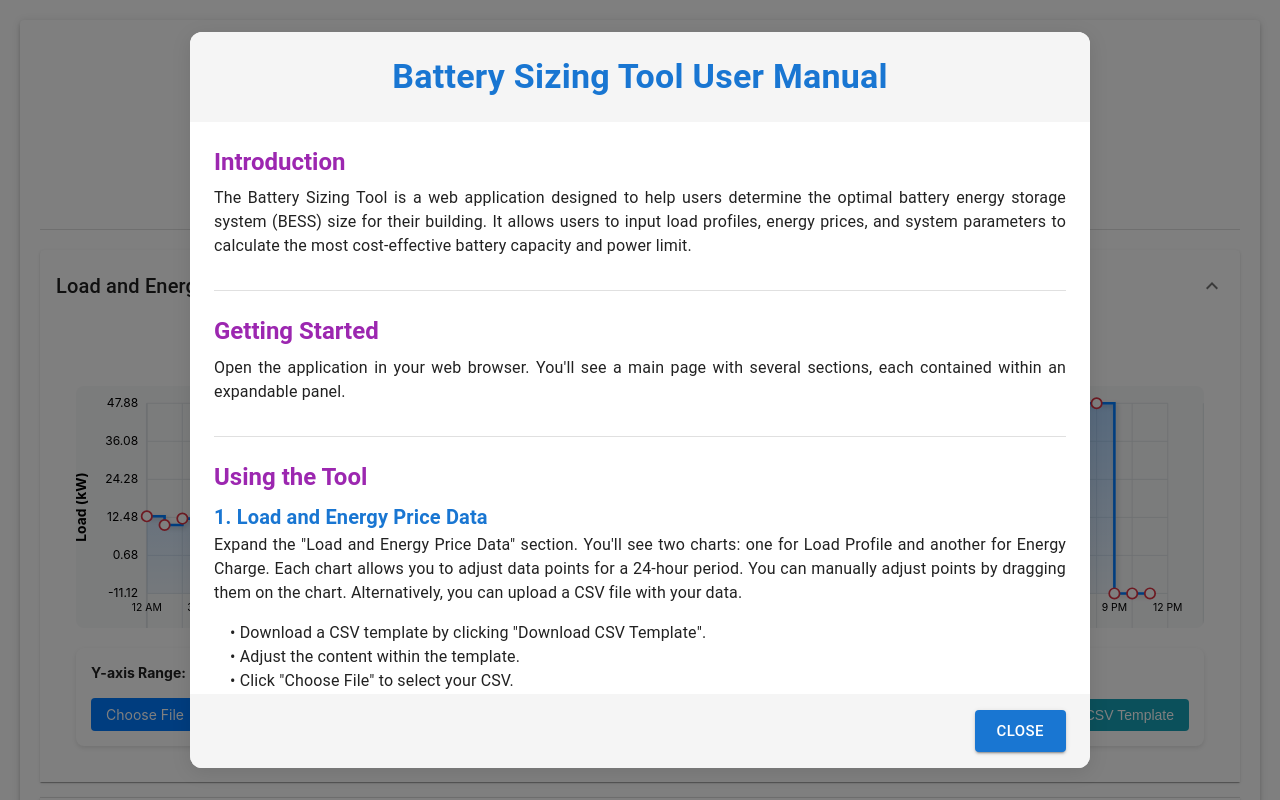
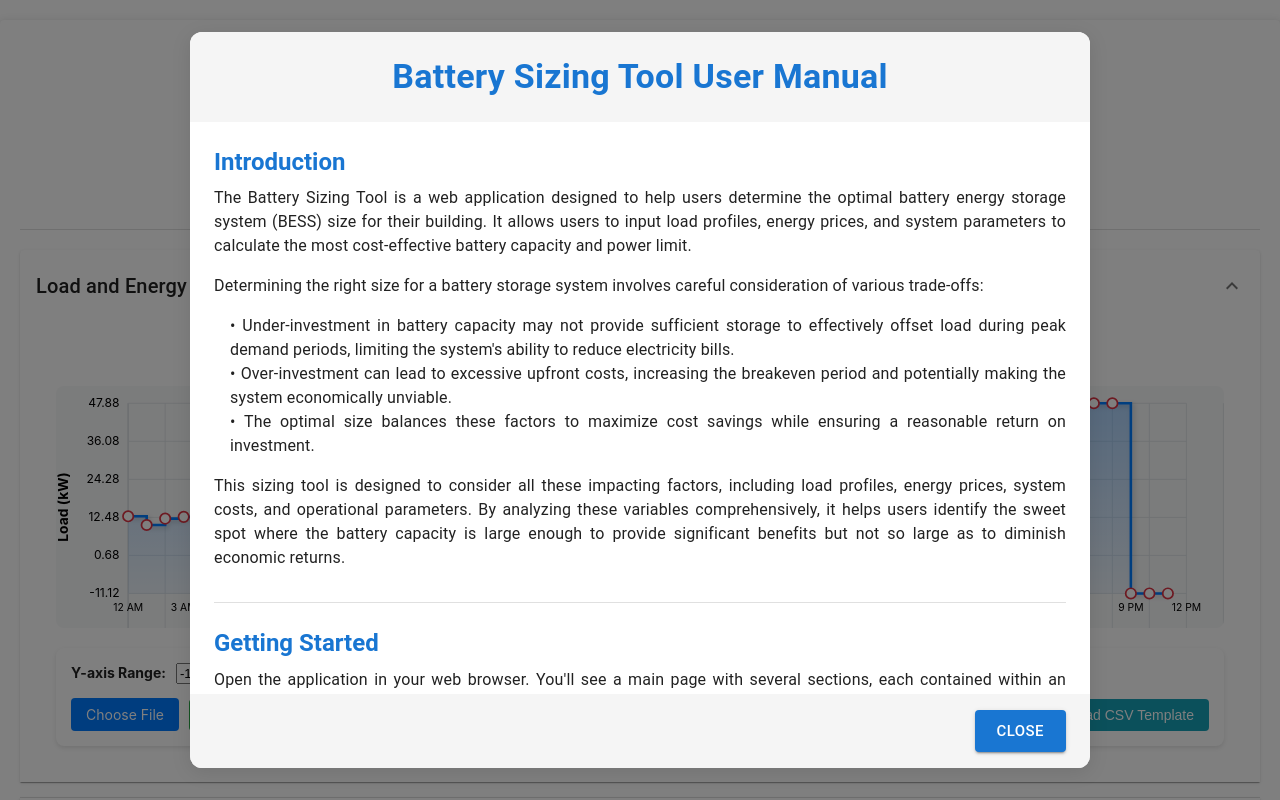
Before and after one commit to zuzhaoye/battery-sizing-webtool, a React (Create React App) app: page / in a window 1280 px wide. Both pictures are taken after a click on the button "OPEN USER MANUAL". Shown: the top 800 px of the page. Built offline with nearby package versions, Linux system fonts and the light colour scheme.

Commit message:
Improved descriptions

```diff
--- a/src/App.js
+++ b/src/App.js
@@ -90,7 +90,7 @@ function App() {
 
   return (
     <div className="App">
-      <Paper elevation={3} style={{ padding: '20px', margin: '20px', maxWidth: '1200px', marginLeft: 'auto', marginRight: 'auto' }}>
+      <Paper elevation={3} style={{ padding: '20px', margin: '20px', maxWidth: '1400px', marginLeft: 'auto', marginRight: 'auto' }}>
         <Typography variant="h3" gutterBottom>Battery Sizing Tool</Typography>
         <Typography variant="body1" paragraph>
           This tool helps you determine the optimal battery energy storage system (BESS) size for your building.
--- a/src/components/Calculator.js
+++ b/src/components/Calculator.js
@@ -137,16 +137,17 @@ const Calculator = ({ loadData, energyChargeData, inputs, ranges }) => {
           <div style={{ flex: 1 }}>
             <h4 style={{ fontSize: '18px', marginBottom: '10px' }}>Contour Chart</h4>
             <p style={{ fontSize: '16px', marginBottom: '10px' }}>
-              This chart shows the lifetime costs for different combinations of battery energy capacity
-              and power limit. Darker colors indicate lower cost values. The red circle highlights the best combination.
+              This chart displays the lifetime costs, including the upfront BESS cost and electricity bills over the holding period,
+               for various combinations of battery capacity and power limit.
+               Darker colors represent lower costs, while the red circle highlights the optimal combination.
             </p>
             <ContourChart data={results} isCalculating={isCalculating} bestCombination={bestCombination} />
           </div>
           <div style={{ flex: 1 }}>
             <h4 style={{ fontSize: '18px', marginBottom: '10px' }}>Cost Comparison Over Time</h4>
             <p style={{ fontSize: '16px', marginBottom: '10px' }}>
-              This chart compares the cost over time for two scenarios:
-              with and without a battery storage system. A lower curve indicates a more financially beneficial scenario.
+            This chart compares the cumulative costs over time, in today's dollars, for two scenarios: one with a BESS and one without, based on the optimal combination.
+            The lower curve represents the more financially favorable scenario.
             </p>
             {bestCombination && (
               <p style={{ fontSize: '16px', marginBottom: '10px', fontWeight: 'bold' }}>
@@ -159,8 +160,8 @@ const Calculator = ({ loadData, energyChargeData, inputs, ranges }) => {
             <div style={{ flex: 1 }}>
               <h4 style={{ fontSize: '18px', marginBottom: '10px' }}>Load and Battery SoC Profiles</h4>
               <p style={{ fontSize: '16px', marginBottom: '10px' }}>
-                These charts show the comparison between the original and new load profiles,
-                as well as the battery energy and state of charge profiles over a 24-hour period.
+                These charts show the comparison between the original load profile without BESS and new load profile with BESS,
+                as well as the BESS state of charge (SoC) profiles over a 24-hour period.
               </p>
               <ProfileCharts
                 originalLoad={loadData.map(item => item.y)}
--- a/src/components/InputTable.js
+++ b/src/components/InputTable.js
@@ -7,9 +7,9 @@ const InputTable = ({ onInputChange }) => {
     { name: 'Cost of Power Equipment', value: 150, unit: '$/kW' },
     { name: 'Cost of Installation', value: 10000, unit: '$' },
     { name: 'Efficiency', value: 90, unit: '%' },
-    { name: 'Degradation', value: 2, unit: '% per year' },
+    { name: 'Degradation Rate', value: 2, unit: '% per year' },
     { name: 'Holding Period', value: 10, unit: 'year' },
-    { name: 'Discount Rate', value: 5, unit: '%' },
+    { name: 'Discount Rate', value: 5, unit: '% per year' },
   ]);
 
   useEffect(() => {
--- a/src/components/UserManual.js
+++ b/src/components/UserManual.js
@@ -1,5 +1,7 @@
 import React from 'react';
 import { Dialog, DialogTitle, DialogContent, DialogActions, Button, Typography, Box, Divider } from '@mui/material';
+
+const secondaryColor = "#353c3d"; // Define the secondary color
 
 function UserManual({ onClose }) {
   return (
@@ -23,18 +25,29 @@ function UserManual({ onClose }) {
 
       <DialogContent style={{ padding: '24px' }}>
         <Box mb={4}>
-          <Typography variant="h5" gutterBottom fontWeight="bold" color="secondary">
+          <Typography variant="h5" gutterBottom fontWeight="bold" color="primary">
             Introduction
           </Typography>
           <Typography variant="body1" align="justify" paragraph>
             The Battery Sizing Tool is a web application designed to help users determine the optimal battery energy storage system (BESS) size for their building. It allows users to input load profiles, energy prices, and system parameters to calculate the most cost-effective battery capacity and power limit.
+          </Typography>
+          <Typography variant="body1" align="justify" paragraph>
+            Determining the right size for a battery storage system involves careful consideration of various trade-offs:
+          </Typography>
+          <Typography variant="body1" align="justify" paragraph style={{ paddingLeft: '16px' }}>
+            • Under-investment in battery capacity may not provide sufficient storage to effectively offset load during peak demand periods, limiting the system's ability to reduce electricity bills.<br />
+            • Over-investment can lead to excessive upfront costs, increasing the breakeven period and potentially making the system economically unviable.<br />
+            • The optimal size balances these factors to maximize cost savings while ensuring a reasonable return on investment.
+          </Typography>
+          <Typography variant="body1" align="justify" paragraph>
+            This sizing tool is designed to consider all these impacting factors, including load profiles, energy prices, system costs, and operational parameters. By analyzing these variables comprehensively, it helps users identify the sweet spot where the battery capacity is large enough to provide significant benefits but not so large as to diminish economic returns.
           </Typography>
         </Box>
 
         <Divider style={{ margin: '24px 0' }} />
 
         <Box mb={4}>
-          <Typography variant="h5" gutterBottom fontWeight="bold" color="secondary">
+          <Typography variant="h5" gutterBottom fontWeight="bold" color="primary">
             Getting Started
           </Typography>
           <Typography variant="body1" align="justify" paragraph>
@@ -45,12 +58,12 @@ function UserManual({ onClose }) {
         <Divider style={{ margin: '24px 0' }} />
 
         <Box mb={4}>
-          <Typography variant="h5" gutterBottom fontWeight="bold" color="secondary">
+          <Typography variant="h5" gutterBottom fontWeight="bold" color="primary">
             Using the Tool
           </Typography>
 
           <Box mb={3}>
-            <Typography variant="h6" fontWeight="bold" color="primary">
+            <Typography variant="h6" fontWeight="bold" color={secondaryColor}>
               1. Load and Energy Price Data
             </Typography>
             <Typography variant="body1" align="justify" paragraph>
@@ -66,7 +79,7 @@ function UserManual({ onClose }) {
           </Box>
 
           <Box mb={3}>
-            <Typography variant="h6" fontWeight="bold" color="primary">
+            <Typography variant="h6" fontWeight="bold" color={secondaryColor}>
               2. System Parameters
             </Typography>
             <Typography variant="body1" align="justify" paragraph>
@@ -78,7 +91,7 @@ function UserManual({ onClose }) {
           </Box>
 
           <Box mb={3}>
-            <Typography variant="h6" fontWeight="bold" color="primary">
+            <Typography variant="h6" fontWeight="bold" color={secondaryColor}>
               3. Study Range
             </Typography>
             <Typography variant="body1" align="justify" paragraph>
@@ -87,7 +100,7 @@ function UserManual({ onClose }) {
           </Box>
 
           <Box mb={3}>
-            <Typography variant="h6" fontWeight="bold" color="primary">
+            <Typography variant="h6" fontWeight="bold" color={secondaryColor}>
               4. Results
             </Typography>
             <Typography variant="body1" align="justify" paragraph>
@@ -105,7 +118,7 @@ function UserManual({ onClose }) {
         <Divider style={{ margin: '24px 0' }} />
 
         <Box mb={4}>
-          <Typography variant="h5" gutterBottom fontWeight="bold" color="secondary">
+          <Typography variant="h5" gutterBottom fontWeight="bold" color="primary">
             Interpreting Results
           </Typography>
           <Typography variant="body1" align="justify" paragraph>
@@ -116,7 +129,7 @@ function UserManual({ onClose }) {
         <Divider style={{ margin: '24px 0' }} />
 
         <Box mb={4}>
-          <Typography variant="h5" gutterBottom fontWeight="bold" color="secondary">
+          <Typography variant="h5" gutterBottom fontWeight="bold" color="primary">
             Troubleshooting
           </Typography>
           <Typography variant="body1" align="justify" paragraph>
@@ -127,7 +140,7 @@ function UserManual({ onClose }) {
         <Divider style={{ margin: '24px 0' }} />
 
         <Box mb={4}>
-          <Typography variant="h5" gutterBottom fontWeight="bold" color="secondary">
+          <Typography variant="h5" gutterBottom fontWeight="bold" color="primary">
             Conclusion
           </Typography>
           <Typography variant="body1" align="justify" paragraph>
```
